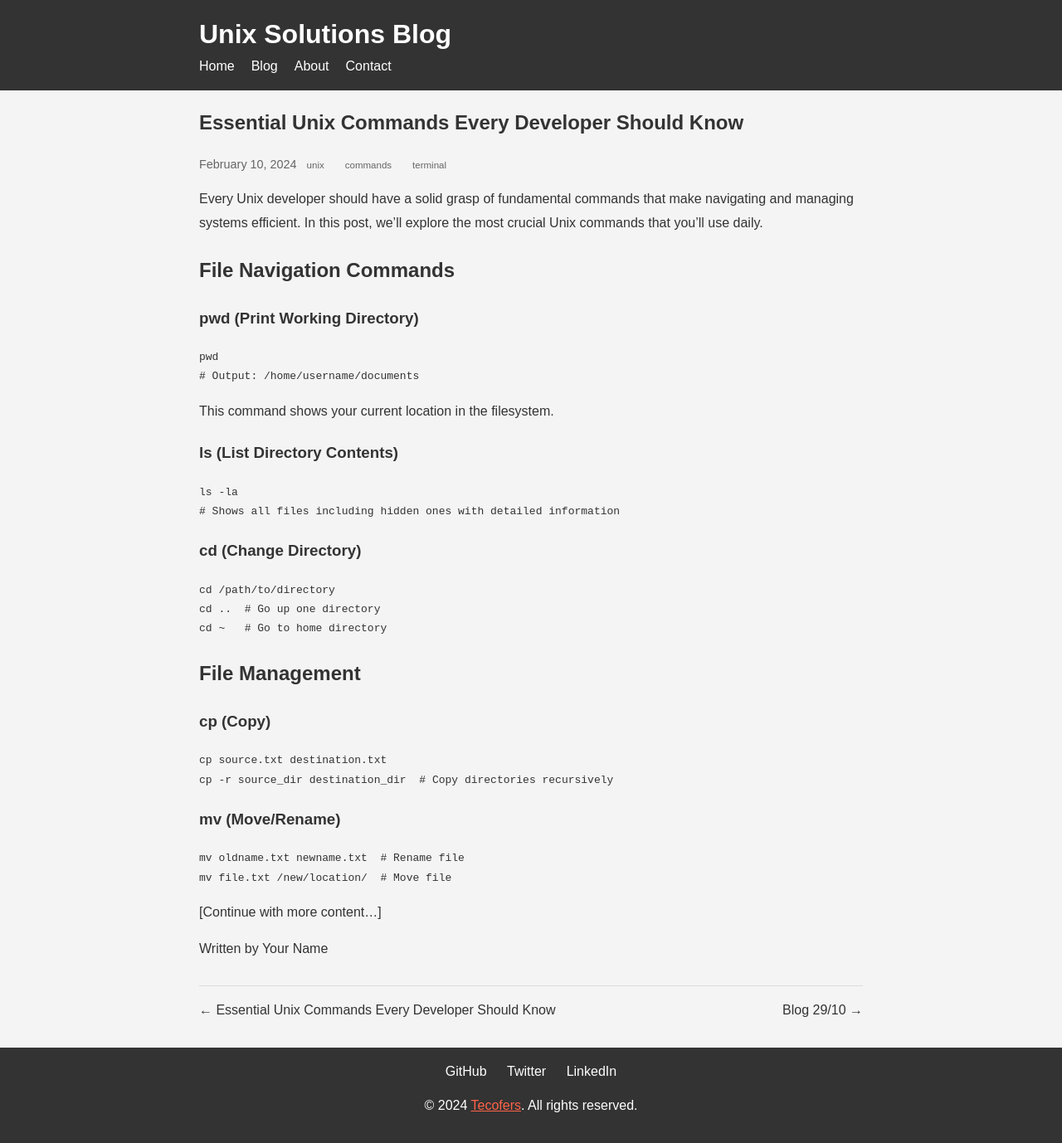
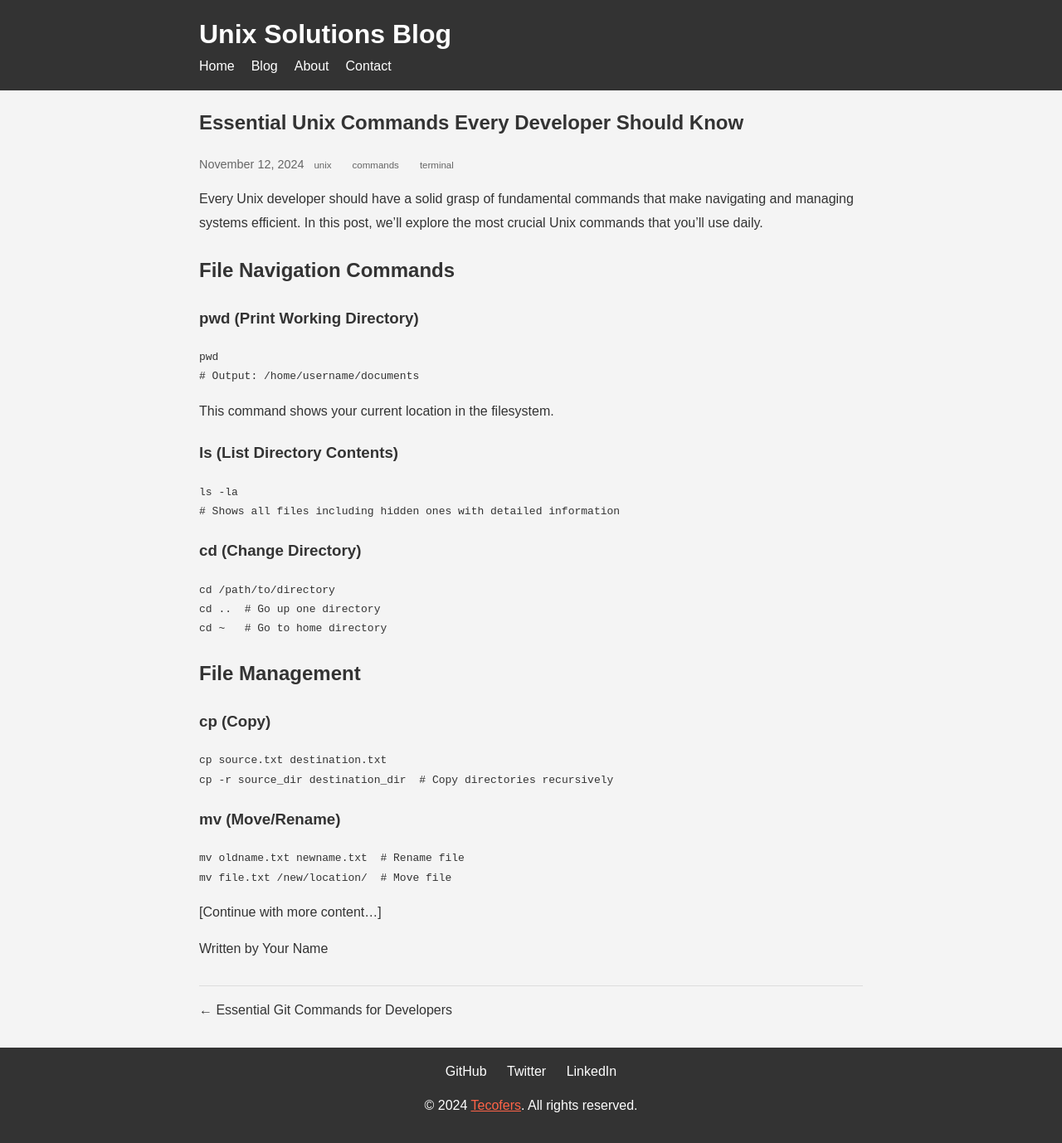
Before and after one commit to tecofers/tecofers.github.io, a Jekyll site: the page built from _posts/2024-12-11-essential-unix-commands.md, in a window 1280 px wide. Shown: the whole page at 83% size. Built offline with Jekyll 4.4.1, drawn with Linux system fonts in a browser that asks for light colours.

Commit message:
Update 2024-12-11-essential-unix-commands.md

```diff
--- a/_posts/2024-12-11-essential-unix-commands.md
+++ b/_posts/2024-12-11-essential-unix-commands.md
@@ -1,8 +1,8 @@
 ---
 layout: post
 title: "Essential Unix Commands Every Developer Should Know"
-date: 2024-02-10 09:00:00 -0500
-categories: [blog, commands]
+date: 2024-11-12 09:00:00 -0500
+categories: [commands]
 tags: [unix, commands, terminal]
 featured: true
 excerpt: "A comprehensive guide to essential Unix commands that every developer should master for efficient system navigation and file management."
```
